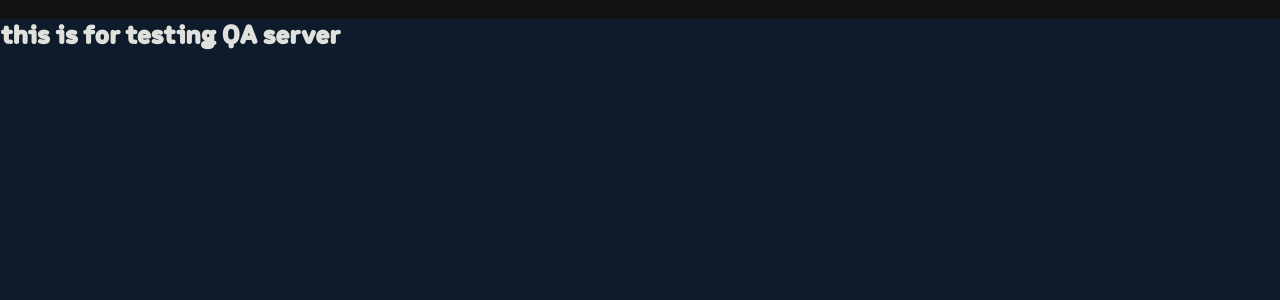
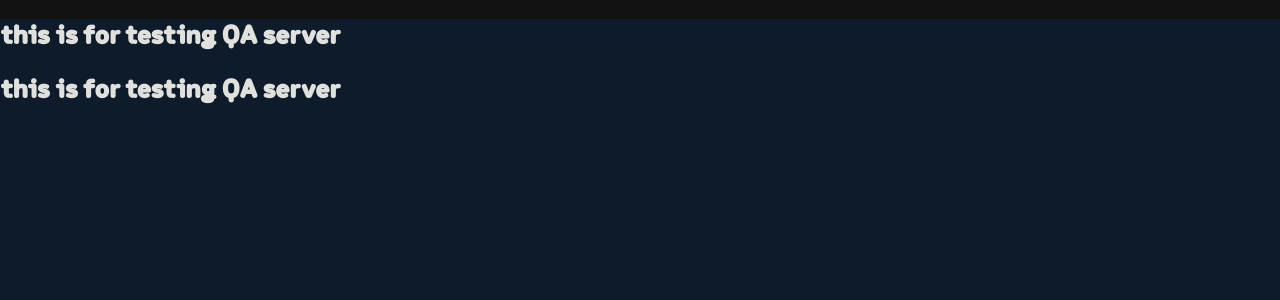
Before and after one commit to Pramod-kale/educatelf, a React (Create React App) app: page / in a window 1280 px wide. Shown: the top 300 px of the page. Built offline with nearby package versions, Linux system fonts and the light colour scheme.

Commit message:
testing qa

```diff
--- a/src/App.js
+++ b/src/App.js
@@ -7,6 +7,7 @@ function App() {
     <div className="root-of-application">
       {/* <LayoutComponent /> */}
       <h1>this is for testing QA server</h1>
+      <h1>this is for testing QA server</h1>
 
     </div>
   );
```
